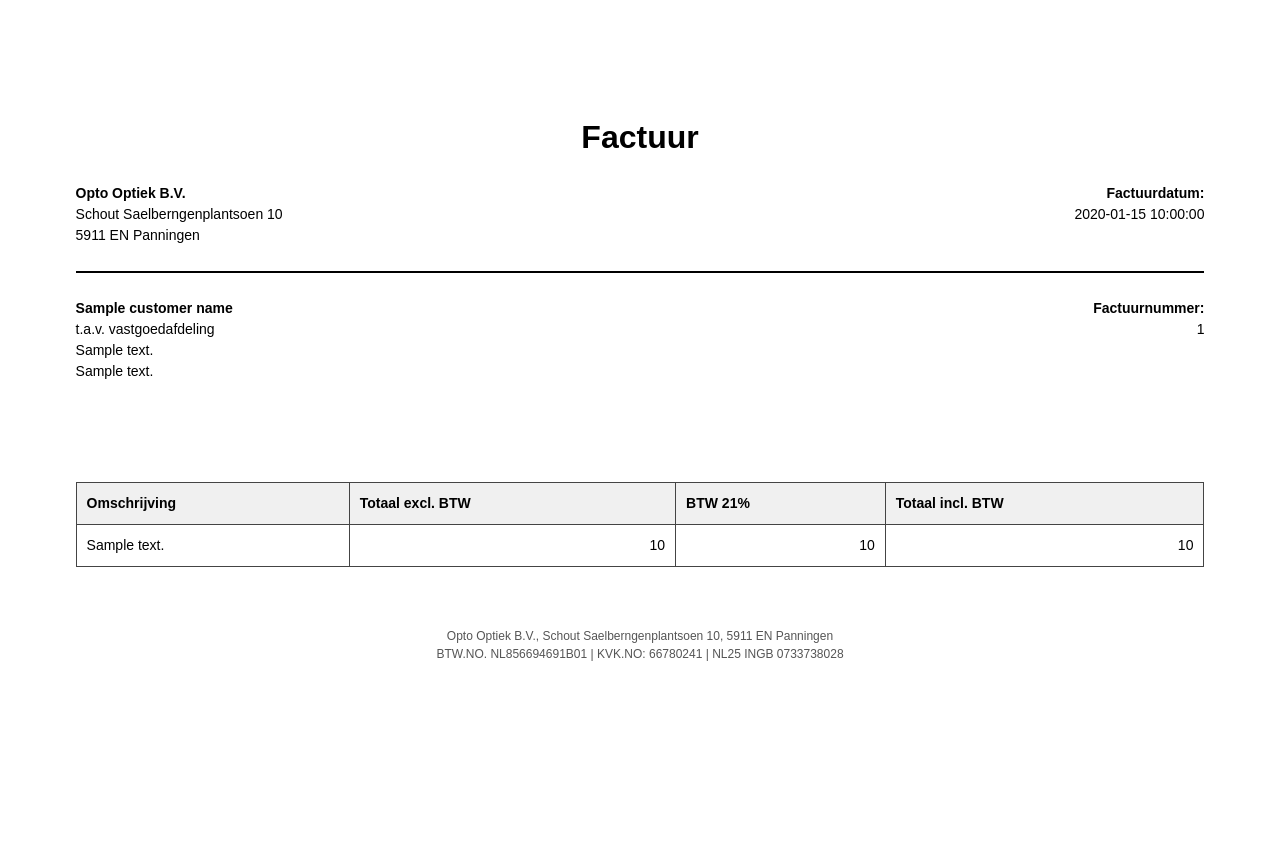
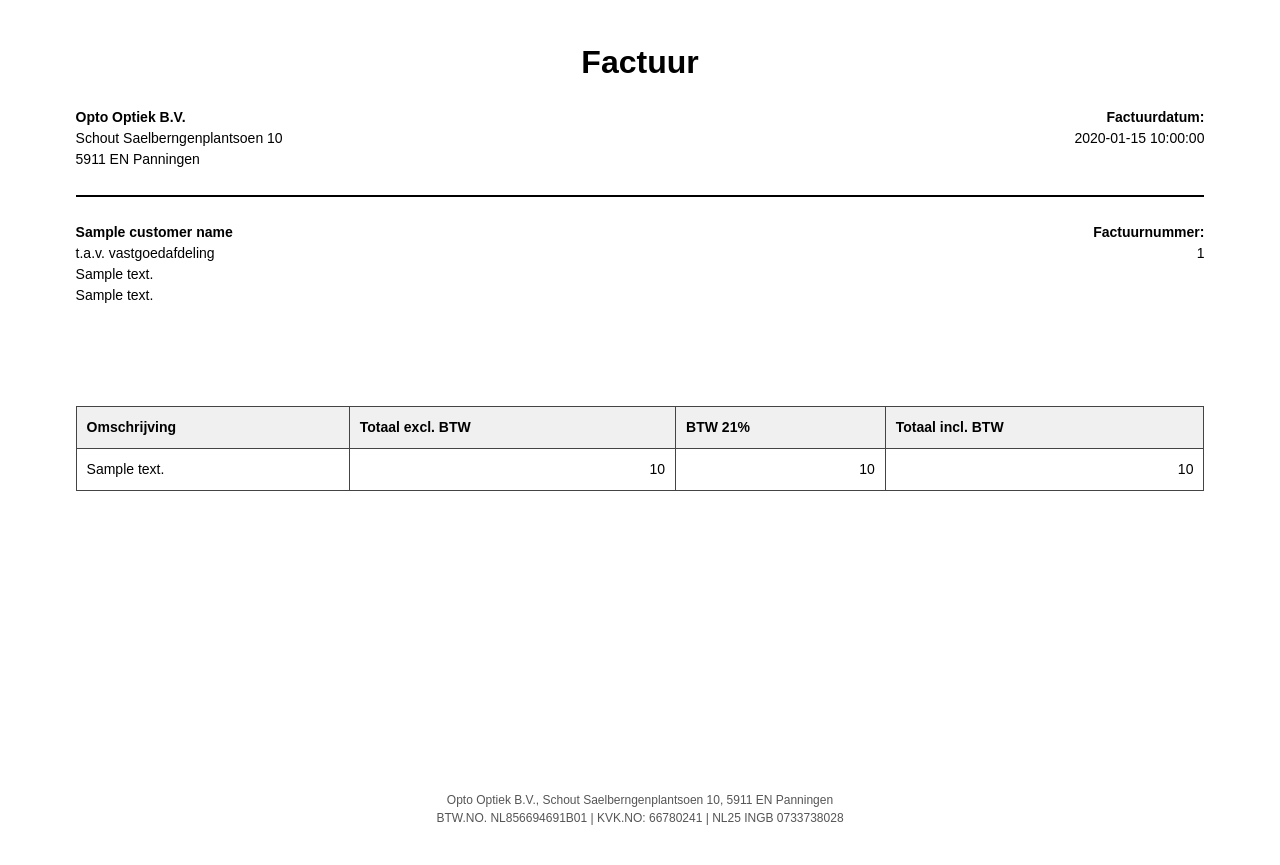
Before and after one commit to NXi99/opto-invoice-app, a Flask app: template templates/Opto.html in a window 1280 px wide. Before the commit the page ends 661 px from the top, so only its background shows below. Run offline with Flask 3, Linux system fonts and the light colour scheme; the template is opened without the code that fills it: most values are stand-ins (such as "Sample title", 1, 10 or a date in 2020).

Commit message:
Update Opto.html

```diff
--- a/templates/Opto.html
+++ b/templates/Opto.html
@@ -8,7 +8,7 @@
             font-family: Arial, Helvetica, sans-serif;
             font-size: 14px;
             line-height: 1.5;
-            margin: 30mm 20mm 30mm 20mm;
+            margin: 10mm 20mm 10mm 20mm;
         }
 
         h1 {
@@ -145,7 +145,7 @@
     </table>
 
     <!-- Footer block starts here -->
-<div style="page-break-inside: avoid; margin-top: 60px; font-size: 12px; text-align: center; color: #555;">
+<div style="page-break-inside: avoid; margin-top: 300px; font-size: 12px; text-align: center; color: #555;">
     Opto Optiek B.V., Schout Saelberngenplantsoen 10, 5911 EN Panningen<br>
     BTW.NO. NL856694691B01 | KVK.NO: 66780241 | NL25 INGB 0733738028
 </div>
```
